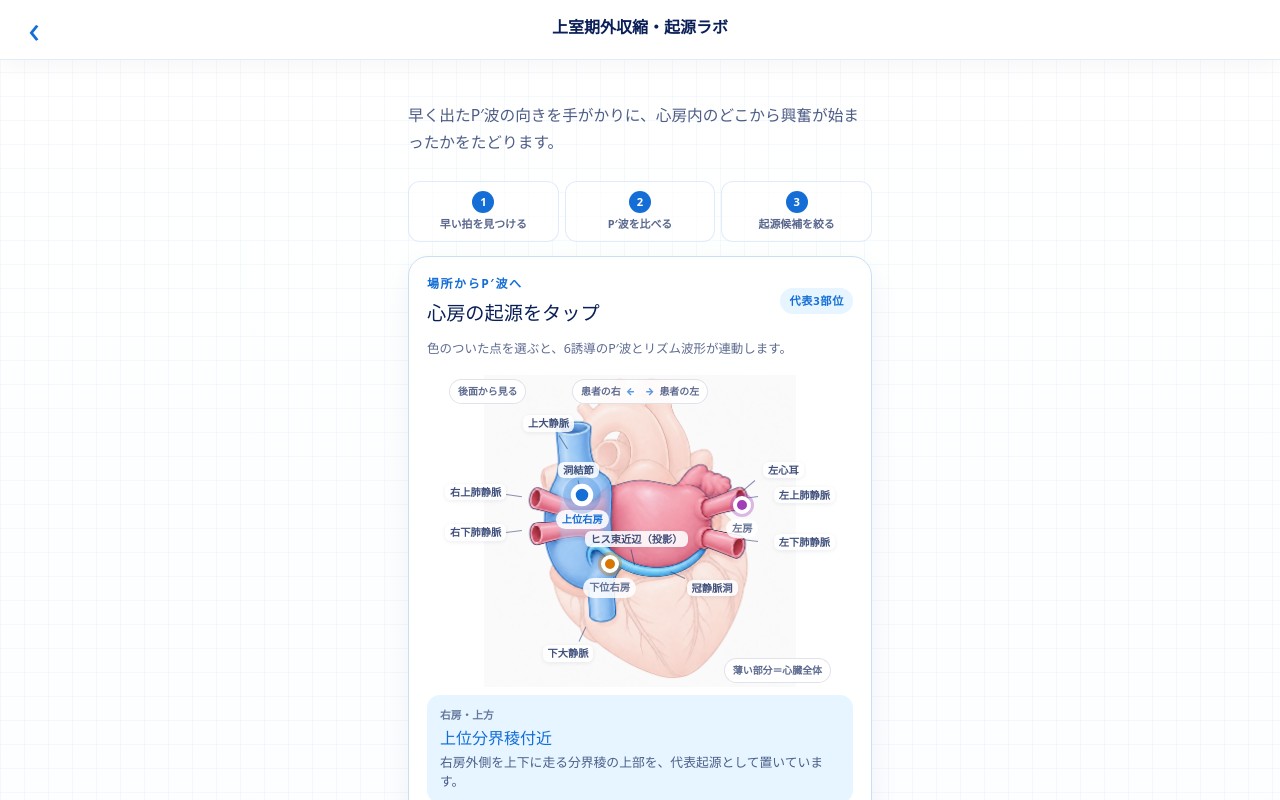
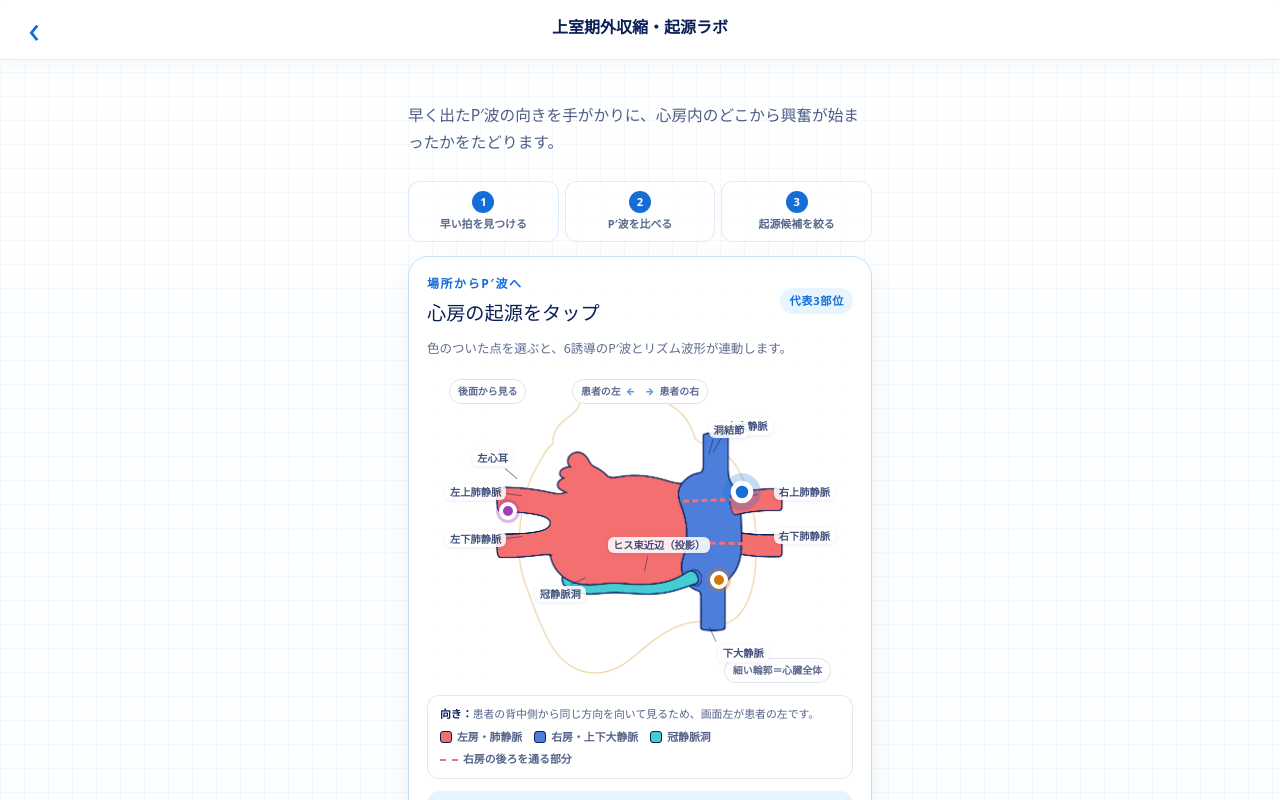
Before and after one commit to meko1984/ECG-Reading-Lab, a Next.js app: page /labs/pac in a window 1280 px wide. Shown: the top 800 px of the page. Built offline with nearby package versions, Linux system fonts and the light colour scheme.

Commit message:
Fix posterior heart orientation and flatten anatomy art

```diff
--- a/app/components/PACLabClient.tsx
+++ b/app/components/PACLabClient.tsx
@@ -16,7 +16,7 @@ const markerLabels: Record<PACOriginId, string> = {
   'left-superior-pv': '左上肺静脈付近',
 };
 
-const pacHeartImage = `${process.env.NEXT_PUBLIC_BASE_PATH ?? ''}/pac-posterior-heart-v4.png`;
+const pacHeartImage = `${process.env.NEXT_PUBLIC_BASE_PATH ?? ''}/pac-posterior-heart-v5.png`;
 
 const anatomyLabels = [
   { id: 'svc', text: '上大静脈' },
@@ -60,11 +60,14 @@ export function PACLabClient() {
           <img
             className="pac-heart-anatomy"
             src={pacHeartImage}
-            alt="心臓を後面から見た模式図。薄い心臓全体を背景に、右房と左房、上下大静脈、4本の肺静脈、冠静脈洞を示しています。"
+            alt="患者の背中側から見た心臓の模式図。画面左が患者の左、画面右が患者の右。中央の左房に4本の肺静脈が入り、右側の右房に上下大静脈が入ります。"
           />
           <span className="pac-view-badge">後面から見る</span>
-          <span className="pac-side-guide"><b>患者の右</b><i aria-hidden="true">←　→</i><b>患者の左</b></span>
-          <span className="pac-whole-heart-note">薄い部分＝心臓全体</span>
+          <span className="pac-side-guide"><b>患者の左</b><i aria-hidden="true">←　→</i><b>患者の右</b></span>
+          <span className="pac-whole-heart-note">細い輪郭＝心臓全体</span>
+
+          <span className="pac-hidden-pv pac-hidden-pv-superior" aria-hidden="true" />
+          <span className="pac-hidden-pv pac-hidden-pv-inferior" aria-hidden="true" />
 
           {anatomyLabels.map((label) => (
             <span className={`pac-anatomy-label pac-label-${label.id}`} key={label.id}>
@@ -86,6 +89,16 @@ export function PACLabClient() {
               <small>{origin.shortName}</small>
             </button>
           ))}
+        </div>
+
+        <div className="pac-anatomy-key" aria-label="心臓図の色分けと向き">
+          <p><strong>向き：</strong>患者の背中側から同じ方向を向いて見るため、画面左が患者の左です。</p>
+          <div>
+            <span><i className="pac-key-left-atrium" />左房・肺静脈</span>
+            <span><i className="pac-key-right-atrium" />右房・上下大静脈</span>
+            <span><i className="pac-key-coronary-sinus" />冠静脈洞</span>
+            <span><i className="pac-key-hidden" />右房の後ろを通る部分</span>
+          </div>
         </div>
 
         <div className="pac-selected-origin" aria-live="polite">
--- a/app/globals.css
+++ b/app/globals.css
@@ -852,7 +852,6 @@ button { color: inherit; }
   width: 100%;
   height: 100%;
   object-fit: contain;
-  filter: saturate(0.9) contrast(0.98);
 }
 
 .pac-view-badge,
@@ -899,26 +898,36 @@ button { color: inherit; }
   transform-origin: left center;
 }
 
-.pac-label-svc { top: 13%; left: 20%; }
-.pac-label-svc::after { top: 120%; left: 70%; transform: rotate(58deg); }
-.pac-label-ivc { left: 25%; bottom: 8%; }
-.pac-label-ivc::after { bottom: 120%; left: 72%; transform: rotate(-65deg); }
-.pac-label-rupv { top: 35%; left: 0; }
-.pac-label-rupv::after { top: 60%; left: 100%; transform: rotate(8deg); }
-.pac-label-rlpv { top: 48%; left: 0; }
-.pac-label-rlpv::after { top: 45%; left: 100%; transform: rotate(-7deg); }
-.pac-label-lupv { top: 36%; right: 0; }
-.pac-label-lupv::after { top: 58%; right: 100%; transform: rotate(172deg); }
-.pac-label-llpv { top: 51%; right: 0; }
-.pac-label-llpv::after { top: 45%; right: 100%; transform: rotate(187deg); }
-.pac-label-laa { top: 28%; right: 8%; }
-.pac-label-laa::after { top: 110%; right: 80%; transform: rotate(140deg); }
-.pac-label-cs { right: 25%; bottom: 29%; }
-.pac-label-cs::after { bottom: 105%; right: 72%; transform: rotate(205deg); }
-.pac-label-sa-node { top: 28%; left: 29%; }
-.pac-label-sa-node::after { top: 110%; left: 50%; transform: rotate(75deg); }
-.pac-label-his { top: 50%; left: 36%; }
-.pac-label-his::after { top: 110%; left: 45%; transform: rotate(77deg); }
+.pac-label-svc { top: 14%; right: 16%; }
+.pac-label-svc::after { top: 120%; right: 70%; transform: rotate(120deg); }
+.pac-label-ivc { right: 17%; bottom: 8%; }
+.pac-label-ivc::after { bottom: 120%; right: 72%; transform: rotate(245deg); }
+.pac-label-rupv { top: 35%; right: 0; }
+.pac-label-rupv::after { top: 60%; right: 100%; transform: rotate(172deg); }
+.pac-label-rlpv { top: 49%; right: 0; }
+.pac-label-rlpv::after { top: 45%; right: 100%; transform: rotate(187deg); }
+.pac-label-lupv { top: 35%; left: 0; }
+.pac-label-lupv::after { top: 58%; left: 100%; transform: rotate(8deg); }
+.pac-label-llpv { top: 50%; left: 0; }
+.pac-label-llpv::after { top: 45%; left: 100%; transform: rotate(-7deg); }
+.pac-label-laa { top: 24%; left: 7%; }
+.pac-label-laa::after { top: 110%; left: 80%; transform: rotate(40deg); }
+.pac-label-cs { left: 23%; bottom: 27%; }
+.pac-label-cs::after { bottom: 105%; left: 72%; transform: rotate(-25deg); }
+.pac-label-sa-node { top: 15%; right: 22%; }
+.pac-label-sa-node::after { top: 110%; right: 50%; transform: rotate(105deg); }
+.pac-label-his { top: 52%; right: 32%; }
+.pac-label-his::after { top: 110%; right: 45%; transform: rotate(103deg); }
+
+.pac-hidden-pv {
+  position: absolute;
+  z-index: 4;
+  height: 0;
+  border-top: 3px dashed #f36f70;
+  pointer-events: none;
+}
+.pac-hidden-pv-superior { top: 39.5%; left: 61%; width: 25%; transform: rotate(-2deg); }
+.pac-hidden-pv-inferior { top: 53.5%; left: 63%; width: 23%; transform: rotate(1deg); }
 
 .pac-origin-marker {
   --origin-color: var(--blue);
@@ -948,21 +957,38 @@ button { color: inherit; }
 }
 
 .pac-origin-marker small {
-  padding: 2px 6px;
-  border-radius: 999px;
-  background: rgba(255, 255, 255, 0.88);
-  font-size: 0.64rem;
-  font-weight: 900;
-  white-space: nowrap;
+  display: none;
 }
 
 .pac-origin-marker.is-active { color: var(--origin-color); }
 .pac-origin-marker.is-active > span { transform: scale(1.25); box-shadow: 0 0 0 6px color-mix(in srgb, var(--origin-color) 24%, transparent); }
 .pac-origin-marker:focus-visible { outline: none; }
 .pac-origin-marker:focus-visible > span { box-shadow: 0 0 0 5px color-mix(in srgb, var(--origin-color) 24%, transparent), 0 0 0 7px var(--navy); }
-.pac-marker-crista-terminalis { top: 34%; left: 27%; }
-.pac-marker-cs-ostium { top: 56%; left: 34%; }
-.pac-marker-left-superior-pv { top: 37%; left: 68%; }
+.pac-marker-crista-terminalis { top: 29%; left: 68%; }
+.pac-marker-cs-ostium { top: 57%; left: 62%; }
+.pac-marker-left-superior-pv { top: 35%; left: 8%; }
+
+.pac-anatomy-key {
+  display: grid;
+  gap: 7px;
+  margin: 4px 0 12px;
+  padding: 10px 12px;
+  border: 1px solid rgba(10, 31, 87, 0.1);
+  border-radius: 12px;
+  background: #fff;
+  color: rgba(10, 31, 87, 0.7);
+  font-size: 0.68rem;
+  line-height: 1.5;
+}
+.pac-anatomy-key p { margin: 0; }
+.pac-anatomy-key strong { color: var(--navy); }
+.pac-anatomy-key > div { display: flex; flex-wrap: wrap; gap: 6px 12px; }
+.pac-anatomy-key span { display: inline-flex; align-items: center; gap: 5px; font-weight: 800; }
+.pac-anatomy-key i { width: 12px; height: 12px; border: 1px solid #0a1f57; border-radius: 3px; }
+.pac-anatomy-key .pac-key-left-atrium { background: #f36f70; }
+.pac-anatomy-key .pac-key-right-atrium { background: #4e7edb; }
+.pac-anatomy-key .pac-key-coronary-sinus { background: #45cdd3; }
+.pac-anatomy-key .pac-key-hidden { width: 18px; height: 0; border: 0; border-top: 2px dashed #f36f70; border-radius: 0; }
 
 .pac-selected-origin {
   display: grid;
```
Also changed, not shown: public/pac-posterior-heart-v5.png (added).
